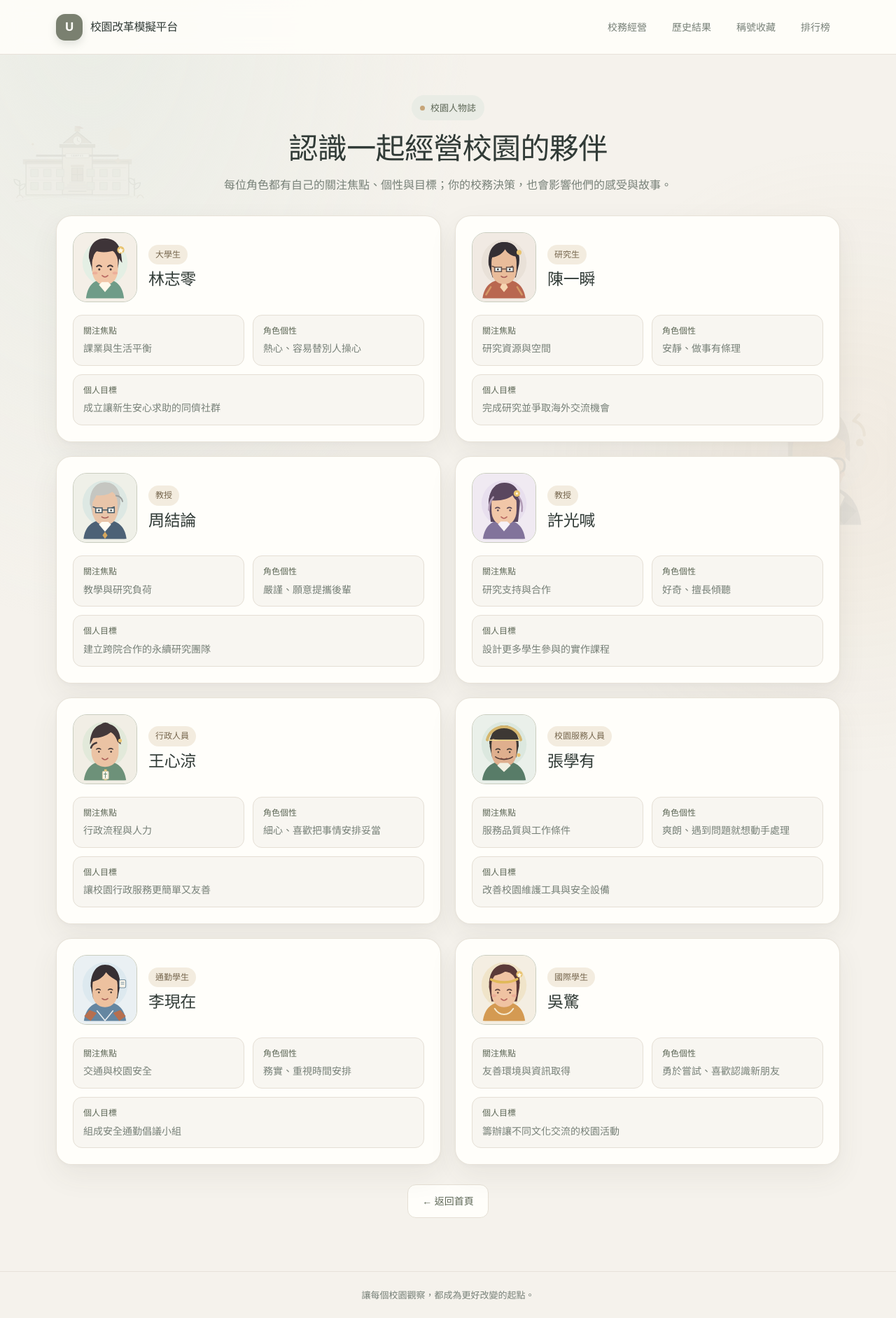
After one commit to cyc-chenyuchen/python-5-UniBalance, a Flask app: page /characters in a window 1280 px wide. The commit adds this page. Shown: the whole page at 70% size. Run offline with Flask 3, Linux system fonts and the light colour scheme.

Commit message:
character introduction

```diff
--- a/app.py
+++ b/app.py
@@ -11,6 +11,7 @@ from ai_service import (
     recommend_campaign_plans,
 )
 from campus_simulation import (
+    RESIDENTS,
     SEMESTERS_PER_YEAR,
     TITLE_CATALOG,
     TOTAL_TURNS,
@@ -128,6 +129,11 @@ def handle_value_error(error):
 @app.route("/")
 def index():
     return render_template("index.html")
+
+
+@app.route("/characters")
+def characters():
+    return render_template("characters.html", characters=RESIDENTS)
 
 
 @app.route("/interview/start", methods=["POST"])
--- a/static/style.css
+++ b/static/style.css
@@ -72,6 +72,8 @@ body.records-page::before { background-image: url("records-illustration.svg"); }
 body.records-page::after { background-image: url("results-illustration.svg"); }
 body.error-page::before { background-image: url("error-illustration.svg"); }
 body.error-page::after { background-image: url("campus-illustration.svg"); }
+body.characters-page::before { background-image: url("campus-illustration.svg"); }
+body.characters-page::after { background-image: url("portrait-faculty.svg"); }
 
 a { color: var(--color-primary-dark); }
 a:focus-visible, button:focus-visible, input:focus-visible, textarea:focus-visible {
@@ -466,6 +468,79 @@ button:hover, .button:hover {
 .error-card .button { background: var(--color-white); box-shadow: none; color: var(--color-primary-dark); }
 .error-card .button:hover { background: var(--color-mint); }
 
+.characters-heading { max-width: 760px; margin: 0 auto 30px; text-align: center; }
+.characters-heading .eyebrow { margin: 0 auto; }
+.characters-heading h1 { margin: 14px 0 10px; }
+.characters-heading p:last-child { margin-bottom: 0; }
+.character-directory {
+  display: grid;
+  grid-template-columns: repeat(2, minmax(0, 1fr));
+  gap: 20px;
+}
+.character-profile {
+  min-width: 0;
+  padding: 23px;
+  transition: transform .22s ease, box-shadow .22s ease;
+}
+.character-profile:hover {
+  transform: translateY(-3px);
+  box-shadow: 0 19px 44px rgba(67, 66, 55, .1), 0 3px 10px rgba(67, 66, 55, .04);
+}
+.character-profile-heading {
+  display: flex;
+  align-items: center;
+  gap: 16px;
+  min-width: 0;
+  margin-bottom: 18px;
+}
+.character-profile-portrait {
+  display: block;
+  width: 92px;
+  height: 100px;
+  flex: 0 0 auto;
+  border: 1px solid var(--color-olive-line);
+  border-radius: 20px;
+  background: var(--color-surface-soft);
+  object-fit: cover;
+}
+.character-profile-heading h2 { margin: 7px 0 0; overflow-wrap: anywhere; }
+.character-role {
+  display: inline-flex;
+  padding: 4px 10px;
+  border-radius: 999px;
+  background: var(--color-sand);
+  color: var(--color-sand-text);
+  font-size: 12px;
+  font-weight: 700;
+}
+.character-facts {
+  display: grid;
+  grid-template-columns: repeat(2, minmax(0, 1fr));
+  gap: 12px;
+  margin: 0;
+}
+.character-facts > div {
+  min-width: 0;
+  padding: 12px 14px;
+  border: 1px solid var(--color-border);
+  border-radius: 13px;
+  background: var(--color-surface-soft);
+}
+.character-facts .character-goal { grid-column: 1 / -1; }
+.character-facts dt {
+  margin-bottom: 3px;
+  color: var(--color-primary-dark);
+  font-size: 12px;
+  font-weight: 750;
+}
+.character-facts dd {
+  margin: 0;
+  color: var(--color-muted);
+  font-size: 14px;
+  overflow-wrap: anywhere;
+}
+.character-directory-actions { display: flex; justify-content: center; margin-top: 28px; }
+
 @media (max-width: 700px) {
   body::before, body::after {
     top: 15vh;
@@ -494,6 +569,7 @@ button:hover, .button:hover {
   .form-visual-heading .page-illustration { width: 128px; }
   .error-visual-heading { grid-template-columns: minmax(0, 1fr) 130px; }
   .error-visual-heading .page-illustration { width: 130px; }
+  .character-directory { grid-template-columns: minmax(0, 1fr); gap: 15px; }
   .grid { grid-template-columns: minmax(0, 1fr); gap: 15px; }
   .metrics { grid-template-columns: repeat(2, minmax(0, 1fr)); gap: 9px; }
   .metrics div { padding: 13px; }
@@ -513,6 +589,10 @@ button:hover, .button:hover {
   .form-visual-heading .question-title { font-size: clamp(21px, 6vw, 25px); }
   .error-visual-heading { grid-template-columns: minmax(0, 1fr) 88px; }
   .error-visual-heading .page-illustration { width: 88px; }
+  .character-profile { padding: 19px; }
+  .character-profile-portrait { width: 76px; height: 84px; border-radius: 16px; }
+  .character-facts { grid-template-columns: minmax(0, 1fr); gap: 9px; }
+  .character-facts .character-goal { grid-column: auto; }
   .score-panel { align-items: flex-start; gap: 15px; padding: 17px; }
   .score-value { min-width: 82px; min-height: 82px; border-width: 5px; font-size: 25px; }
   .score-value small { margin-top: -17px; }
--- /dev/null
+++ b/templates/characters.html
@@ -0,0 +1,46 @@
+{% extends "base.html" %}
+{% block page_class %}characters-page{% endblock %}
+{% block content %}
+<header class="page-heading characters-heading">
+  <p class="eyebrow">校園人物誌</p>
+  <h1>認識一起經營校園的夥伴</h1>
+  <p>每位角色都有自己的關注焦點、個性與目標；你的校務決策，也會影響他們的感受與故事。</p>
+</header>
+
+<section class="character-directory" aria-label="校園角色介紹">
+  {% for character in characters %}
+  <article class="card character-profile">
+    <div class="character-profile-heading">
+      <img
+        class="character-profile-portrait"
+        src="{{ url_for('static', filename=character.portrait) }}"
+        alt="{{ character.name }}的角色插畫"
+        loading="lazy"
+      >
+      <div>
+        <span class="character-role">{{ character.role }}</span>
+        <h2>{{ character.name }}</h2>
+      </div>
+    </div>
+    <dl class="character-facts">
+      <div>
+        <dt>關注焦點</dt>
+        <dd>{{ character.concern }}</dd>
+      </div>
+      <div>
+        <dt>角色個性</dt>
+        <dd>{{ character.personality }}</dd>
+      </div>
+      <div class="character-goal">
+        <dt>個人目標</dt>
+        <dd>{{ character.goal }}</dd>
+      </div>
+    </dl>
+  </article>
+  {% endfor %}
+</section>
+
+<div class="character-directory-actions">
+  <a class="button button-secondary" href="/">← 返回首頁</a>
+</div>
+{% endblock %}
--- a/templates/index.html
+++ b/templates/index.html
@@ -27,6 +27,7 @@
         <a class="button button-secondary" href="/records">瀏覽歷史任務</a>
         <a class="button button-secondary" href="/titles">稱號收藏</a>
         <a class="button button-secondary" href="/leaderboard">校務排行榜</a>
+        <a class="button button-secondary" href="/characters">認識校園角色</a>
       </div>
       <p class="submit-status" data-submit-status role="status" hidden></p>
     </form>
```
Also changed, not shown: tests.py (+15 -1 lines).
